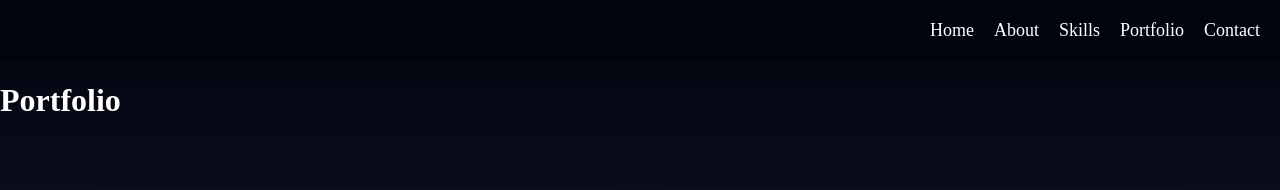
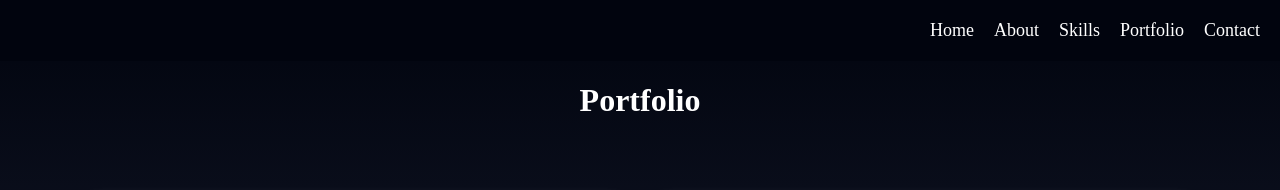
Before and after one commit to PetraElgemyr/react-portfolio-fe1, a React (Vite) app: page /portfolio in a window 1280 px wide. Shown: the top 190 px of the page. Built offline with nearby package versions, Linux system fonts and the light colour scheme.

Commit message:
center portfolio page title

```diff
--- a/src/components/pages/PortfolioPage.tsx
+++ b/src/components/pages/PortfolioPage.tsx
@@ -1,4 +1,4 @@
-import { ColFlexedCenter } from "../../styled/Common/Common";
+import { ColCentered, ColFlexedCenter } from "../../styled/Common/Common";
 import { useAppContext } from "../hooks/useAppContext";
 import { ProjectCard } from "../ProjectCard";
 
@@ -7,7 +7,9 @@ export const PortfolioPage = () => {
 
   return (
     <>
-      <h1>Portfolio</h1>
+      <ColCentered>
+        <h1>Portfolio</h1>
+      </ColCentered>
 
       <ColFlexedCenter>
         {projects.length > 0 ? (
```
